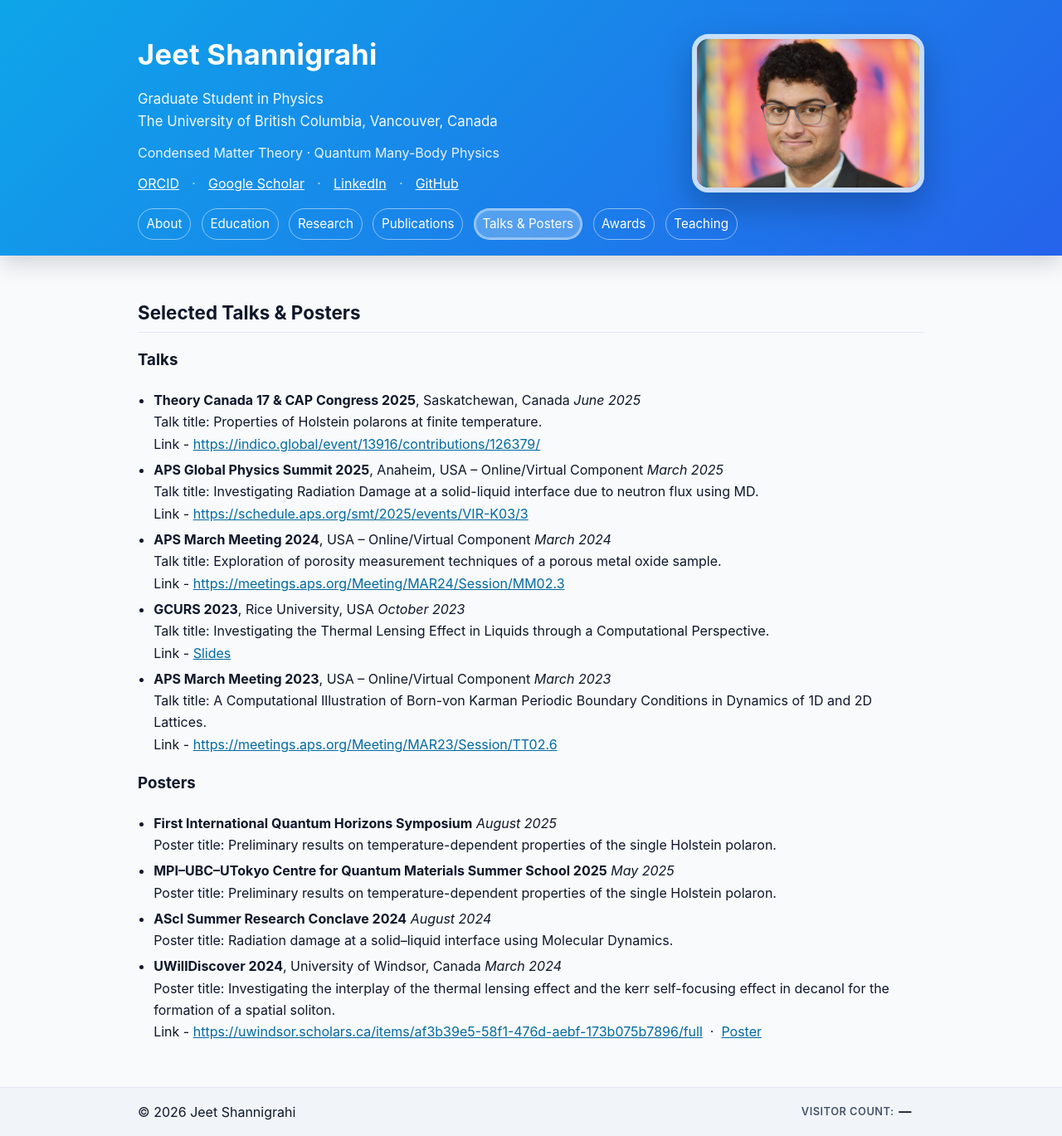
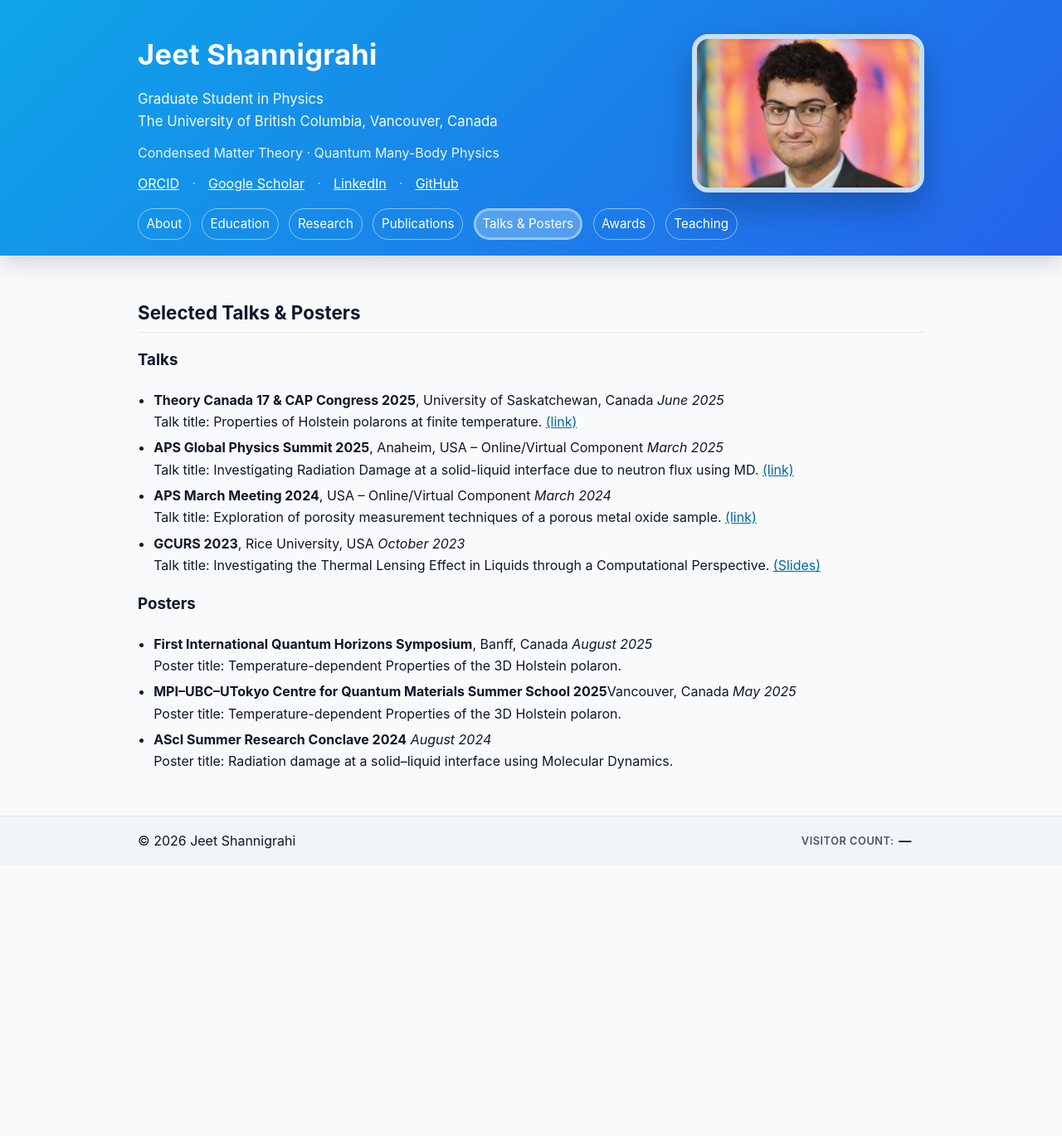
Before and after one commit to JeetShannigrahi21/JeetShannigrahi21.github.io, a Jekyll site: the page built from talks/index.md, in a window 1280 px wide. Shown: the whole page at 83% size. Built offline with Jekyll 4.4.1, drawn with Linux system fonts in a browser that asks for light colours; after the commit the page ends 1043 px from its top, so only the background shows below that.

Commit message:
Update index.md

```diff
--- a/talks/index.md
+++ b/talks/index.md
@@ -10,15 +10,13 @@ title: Talks & Posters
   <ul class="items">
     <li class="cv-item">
       <div class="cv-item-head">
-        <span class="cv-item-venue"><strong>Theory Canada 17 &amp; CAP Congress 2025</strong>, Saskatchewan, Canada</span>
+        <span class="cv-item-venue"><strong>Theory Canada 17 &amp; CAP Congress 2025</strong>, University of Saskatchewan, Canada</span>
         <span class="cv-item-date"><em>June 2025</em></span>
       </div>
       <div class="cv-item-sub">
-        Talk title: Properties of Holstein polarons at finite temperature.
+        Talk title: Properties of Holstein polarons at finite temperature.  <a href="https://indico.global/event/13916/contributions/126379/" target="_blank" rel="noopener">(link)</a>
       </div>
-      <div class="cv-item-sub">
-        Link - <a href="https://indico.global/event/13916/contributions/126379/" target="_blank" rel="noopener">https://indico.global/event/13916/contributions/126379/</a>
-      </div>
+
     </li>
 
     <li class="cv-item">
@@ -27,10 +25,7 @@ title: Talks & Posters
         <span class="cv-item-date"><em>March 2025</em></span>
       </div>
       <div class="cv-item-sub">
-        Talk title: Investigating Radiation Damage at a solid-liquid interface due to neutron flux using MD.
-      </div>
-      <div class="cv-item-sub">
-        Link - <a href="https://schedule.aps.org/smt/2025/events/VIR-K03/3" target="_blank" rel="noopener">https://schedule.aps.org/smt/2025/events/VIR-K03/3</a>
+        Talk title: Investigating Radiation Damage at a solid-liquid interface due to neutron flux using MD. <a href="https://schedule.aps.org/smt/2025/events/VIR-K03/3" target="_blank" rel="noopener">(link)</a>
       </div>
     </li>
 
@@ -40,10 +35,7 @@ title: Talks & Posters
         <span class="cv-item-date"><em>March 2024</em></span>
       </div>
       <div class="cv-item-sub">
-        Talk title: Exploration of porosity measurement techniques of a porous metal oxide sample.
-      </div>
-      <div class="cv-item-sub">
-        Link - <a href="https://meetings.aps.org/Meeting/MAR24/Session/MM02.3" target="_blank" rel="noopener">https://meetings.aps.org/Meeting/MAR24/Session/MM02.3</a>
+        Talk title: Exploration of porosity measurement techniques of a porous metal oxide sample. <a href="https://meetings.aps.org/Meeting/MAR24/Session/MM02.3" target="_blank" rel="noopener">(link)</a>
       </div>
     </li>
 
@@ -53,46 +45,31 @@ title: Talks & Posters
         <span class="cv-item-date"><em>October 2023</em></span>
       </div>
       <div class="cv-item-sub">
-        Talk title: Investigating the Thermal Lensing Effect in Liquids through a Computational Perspective.
-      </div>
-      <div class="cv-item-sub">
-        Link - <a href="https://drive.google.com/file/d/14WPBSMOaSp6YlxA80AN2Wpfq-5_g2yIh/view" target="_blank" rel="noopener">Slides</a>
+        Talk title: Investigating the Thermal Lensing Effect in Liquids through a Computational Perspective. <a href="https://drive.google.com/file/d/14WPBSMOaSp6YlxA80AN2Wpfq-5_g2yIh/view" target="_blank" rel="noopener">(Slides)</a>
       </div>
     </li>
 
-    <li class="cv-item">
-      <div class="cv-item-head">
-        <span class="cv-item-venue"><strong>APS March Meeting 2023</strong>, USA &ndash; Online/Virtual Component</span>
-        <span class="cv-item-date"><em>March 2023</em></span>
-      </div>
-      <div class="cv-item-sub">
-        Talk title: A Computational Illustration of Born-von Karman Periodic Boundary Conditions in Dynamics of 1D and 2D Lattices.
-      </div>
-      <div class="cv-item-sub">
-        Link - <a href="https://meetings.aps.org/Meeting/MAR23/Session/TT02.6" target="_blank" rel="noopener">https://meetings.aps.org/Meeting/MAR23/Session/TT02.6</a>
-      </div>
-    </li>
   </ul>
 
   <h3>Posters</h3>
   <ul class="items">
     <li class="cv-item">
       <div class="cv-item-head">
-        <span class="cv-item-venue"><strong>First International Quantum Horizons Symposium</strong></span>
+        <span class="cv-item-venue"><strong>First International Quantum Horizons Symposium</strong>, Banff, Canada</span>
         <span class="cv-item-date"><em>August 2025</em></span>
       </div>
       <div class="cv-item-sub">
-        Poster title: Preliminary results on temperature-dependent properties of the single Holstein polaron.
+        Poster title: Temperature-dependent Properties of the 3D Holstein polaron.
       </div>
     </li>
 
     <li class="cv-item">
       <div class="cv-item-head">
-        <span class="cv-item-venue"><strong>MPI&ndash;UBC&ndash;UTokyo Centre for Quantum Materials Summer School 2025</strong></span>
+        <span class="cv-item-venue"><strong>MPI&ndash;UBC&ndash;UTokyo Centre for Quantum Materials Summer School 2025</strong>Vancouver, Canada</span>
         <span class="cv-item-date"><em>May 2025</em></span>
       </div>
       <div class="cv-item-sub">
-        Poster title: Preliminary results on temperature-dependent properties of the single Holstein polaron.
+        Poster title: Temperature-dependent Properties of the 3D Holstein polaron.
       </div>
     </li>
 
@@ -106,19 +83,6 @@ title: Talks & Posters
       </div>
     </li>
 
-    <li class="cv-item">
-      <div class="cv-item-head">
-        <span class="cv-item-venue"><strong>UWillDiscover 2024</strong>, University of Windsor, Canada</span>
-        <span class="cv-item-date"><em>March 2024</em></span>
-      </div>
-      <div class="cv-item-sub">
-        Poster title: Investigating the interplay of the thermal lensing effect and the kerr self-focusing effect in decanol for the formation of a spatial soliton.
-      </div>
-      <div class="cv-item-sub">
-        Link - <a href="https://uwindsor.scholars.ca/items/af3b39e5-58f1-476d-aebf-173b075b7896/full" target="_blank" rel="noopener">https://uwindsor.scholars.ca/items/af3b39e5-58f1-476d-aebf-173b075b7896/full</a>
-        &nbsp;·&nbsp;
-        <a href="https://drive.google.com/file/d/1JPehiKdKcCxNDt9av4vtYIXrRCXfcYuk/view" target="_blank" rel="noopener">Poster</a>
-      </div>
-    </li>
+
   </ul>
 </section>
```
